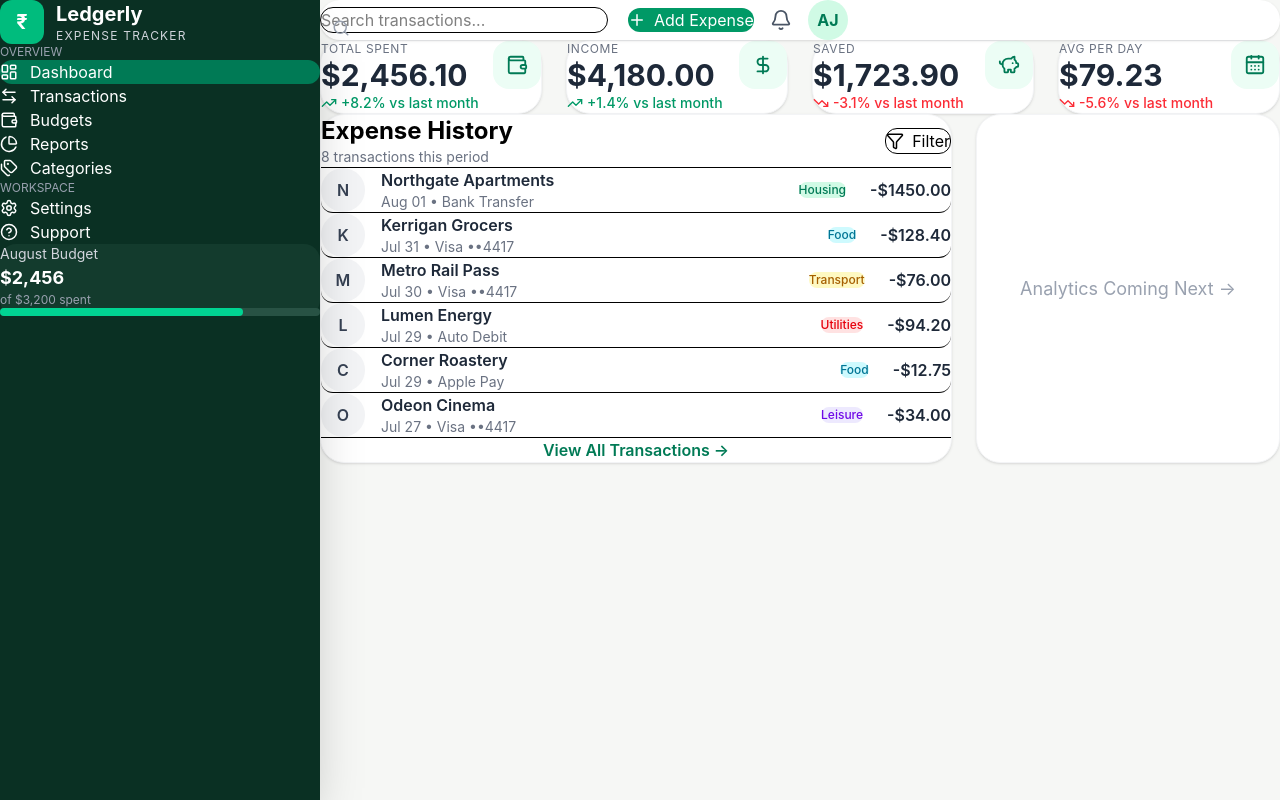
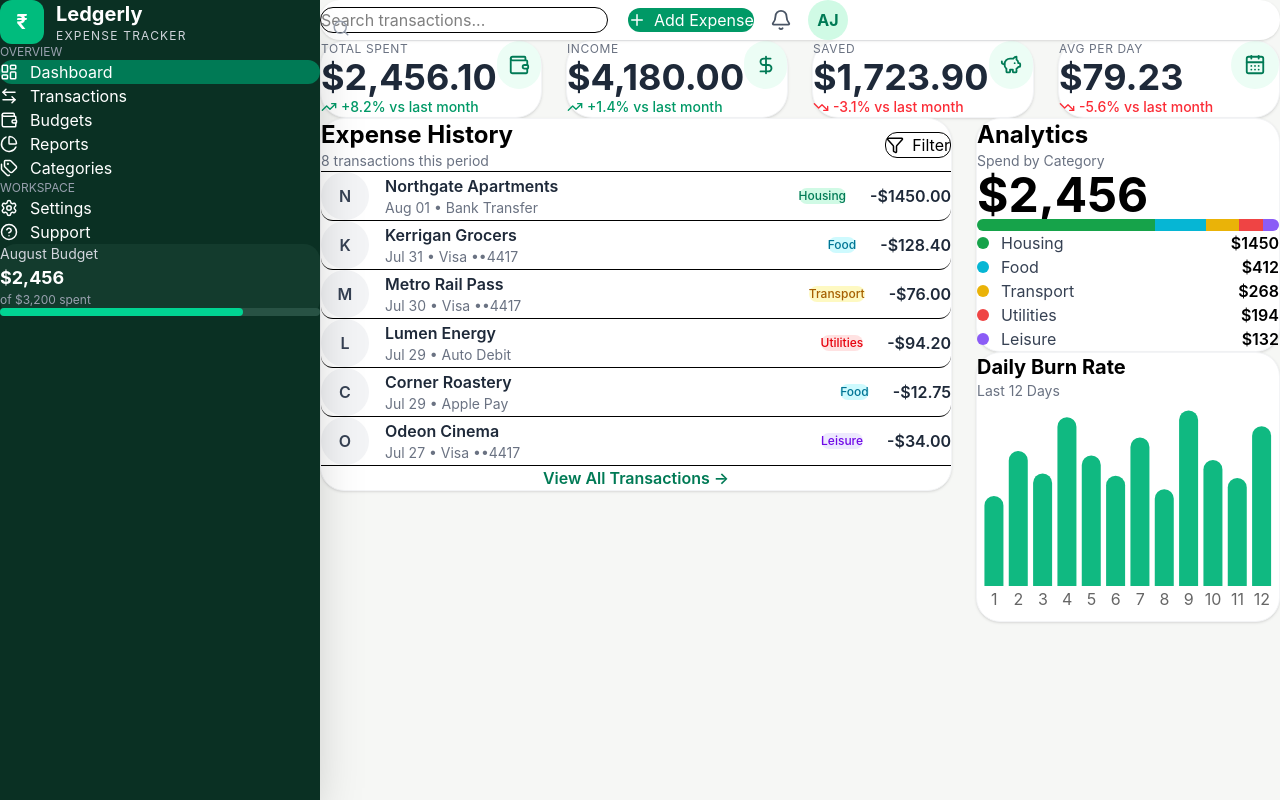
Before and after one commit to AnshulJoshi0914/Expense-Tracker, a React (Vite) app: page / in a window 1280 px wide. Built offline with nearby package versions, Linux system fonts and the light colour scheme.

Commit message:
Expense Table and History added on dashboard

```diff
--- a/src/components/Analytics.jsx
+++ b/src/components/Analytics.jsx
@@ -1,7 +1,87 @@
-function Analytics(){
+import { categoryData } from "../data/analytics";
 
-    return null;
+function Analytics() {
 
+  const total = categoryData.reduce(
+    (sum, item) => sum + item.value,
+    0
+  );
+
+  return (
+    <div className="bg-white rounded-3xl shadow-sm border border-gray-100 p-6">
+
+      <h2 className="font-bold text-2xl">
+        Analytics
+      </h2>
+
+      <p className="text-gray-500 text-sm mt-1">
+        Spend by Category
+      </p>
+
+      <h1 className="text-5xl font-bold mt-5">
+        ${total.toLocaleString()}
+      </h1>
+
+      {/* Progress */}
+
+      <div className="flex h-3 rounded-full overflow-hidden mt-6">
+
+        {categoryData.map((item) => (
+
+          <div
+            key={item.name}
+            style={{
+              width: `${(item.value / total) * 100}%`,
+              background: item.color,
+            }}
+          />
+
+        ))}
+
+      </div>
+
+      {/* Legend */}
+
+      <div className="mt-8 space-y-4">
+
+        {categoryData.map((item) => (
+
+          <div
+            key={item.name}
+            className="flex justify-between items-center"
+          >
+
+            <div className="flex items-center gap-3">
+
+              <div
+                className="h-3 w-3 rounded-full"
+                style={{
+                  background: item.color,
+                }}
+              />
+
+              <span className="text-gray-700">
+
+                {item.name}
+
+              </span>
+
+            </div>
+
+            <span className="font-semibold">
+
+              ${item.value}
+
+            </span>
+
+          </div>
+
+        ))}
+
+      </div>
+
+    </div>
+  );
 }
 
 export default Analytics;
--- a/src/components/DailyChart.jsx
+++ b/src/components/DailyChart.jsx
@@ -1,7 +1,48 @@
-function DailyChart(){
+import {
+  ResponsiveContainer,
+  BarChart,
+  Bar,
+  XAxis,
+  Tooltip,
+} from "recharts";
 
-    return null;
+import { burnRate } from "../data/analytics";
 
+function DailyChart() {
+  return (
+    <div className="bg-white rounded-3xl shadow-sm border border-gray-100 p-6">
+
+      <h2 className="font-bold text-xl">
+        Daily Burn Rate
+      </h2>
+
+      <p className="text-gray-500 text-sm mb-5">
+        Last 12 Days
+      </p>
+
+      <ResponsiveContainer
+        width="100%"
+        height={220}
+      >
+        <BarChart data={burnRate}>
+          <XAxis
+            dataKey="day"
+            axisLine={false}
+            tickLine={false}
+          />
+
+          <Tooltip />
+
+          <Bar
+            dataKey="value"
+            radius={[10, 10, 0, 0]}
+            fill="#10B981"
+          />
+        </BarChart>
+      </ResponsiveContainer>
+
+    </div>
+  );
 }
 
 export default DailyChart;
--- a/src/components/ExpenseItem.jsx
+++ b/src/components/ExpenseItem.jsx
@@ -1,10 +1,10 @@
 function ExpenseItem({ expense }) {
   return (
-    <div className="flex items-center justify-between py-4 border-b last:border-none hover:bg-gray-50 transition px-2 rounded-xl">
+    <div className="flex items-center justify-between py-4 border-b last:border-none hover:bg-emerald-50/40 transition px-2 rounded-xl">
 
       <div className="flex items-center gap-4">
 
-        <div className="w-11 h-11 rounded-full bg-gray-100 flex items-center justify-center font-semibold text-gray-700">
+        <div className="w-12 h-12 rounded-full bg-gray-100 flex items-center justify-center font-semibold text-gray-700">
           {expense.avatar}
         </div>
 
--- a/src/components/StatCard.jsx
+++ b/src/components/StatCard.jsx
@@ -11,12 +11,12 @@ function StatCard({
     <div
       className="
         bg-white
-        rounded-3xl
+       rounded-[26px]
         p-6
         shadow-sm
         border
         border-gray-100
-        hover:shadow-lg
+        hover:-translate-y-1 hover:shadow-xl
         transition-all
         duration-300
       "
@@ -29,7 +29,7 @@ function StatCard({
             {title}
           </p>
 
-          <h2 className="text-3xl font-bold mt-2 text-gray-800">
+          <h2 className="text-4xl font-bold mt-2 text-gray-800">
             {value}
           </h2>
 
@@ -49,7 +49,7 @@ function StatCard({
 
         </div>
 
-        <div className="h-12 w-12 rounded-2xl bg-emerald-50 flex items-center justify-center">
+        <div className="h-12 w-12 rounded-[26px] bg-emerald-50 flex items-center justify-center">
 
           <Icon
             size={22}
--- /dev/null
+++ b/src/data/analytics.js
@@ -0,0 +1,42 @@
+export const categoryData = [
+  {
+    name: "Housing",
+    value: 1450,
+    color: "#16A34A",
+  },
+  {
+    name: "Food",
+    value: 412,
+    color: "#06B6D4",
+  },
+  {
+    name: "Transport",
+    value: 268,
+    color: "#EAB308",
+  },
+  {
+    name: "Utilities",
+    value: 194,
+    color: "#EF4444",
+  },
+  {
+    name: "Leisure",
+    value: 132,
+    color: "#8B5CF6",
+  },
+];
+
+export const burnRate = [
+  { day: "1", value: 40 },
+  { day: "2", value: 60 },
+  { day: "3", value: 50 },
+  { day: "4", value: 75 },
+  { day: "5", value: 58 },
+  { day: "6", value: 49 },
+  { day: "7", value: 66 },
+  { day: "8", value: 43 },
+  { day: "9", value: 78 },
+  { day: "10", value: 56 },
+  { day: "11", value: 48 },
+  { day: "12", value: 71 },
+];
--- a/src/pages/Dashboard.jsx
+++ b/src/pages/Dashboard.jsx
@@ -1,12 +1,9 @@
-import {
-  Wallet,
-  PiggyBank,
-  DollarSign,
-  CalendarDays,
-} from "lucide-react";
+import { Wallet, PiggyBank, DollarSign, CalendarDays } from "lucide-react";
 
 import StatCard from "../components/StatCard";
 import ExpenseTable from "../components/ExpenseTable";
+import Analytics from "../components/Analytics";
+import DailyChart from "../components/DailyChart";
 
 function Dashboard() {
   const stats = [
@@ -42,40 +39,23 @@ function Dashboard() {
 
   return (
     <div className="space-y-8">
-
       <div className="grid grid-cols-1 sm:grid-cols-2 xl:grid-cols-4 gap-6">
-
         {stats.map((item) => (
-          <StatCard
-            key={item.title}
-            {...item}
-          />
+          <StatCard key={item.title} {...item} />
         ))}
-
       </div>
 
       <div className="grid xl:grid-cols-3 gap-6">
-
         <div className="xl:col-span-2">
-
           <ExpenseTable />
-
         </div>
 
-        <div>
+        <div className="space-y-6">
+          <Analytics />
 
-          <div className="bg-white rounded-3xl h-full flex items-center justify-center shadow-sm border border-gray-100">
-
-            <p className="text-gray-400 text-lg">
-              Analytics Coming Next →
-            </p>
-
-          </div>
-
+          <DailyChart />
         </div>
-
       </div>
-
     </div>
   );
 }
```
